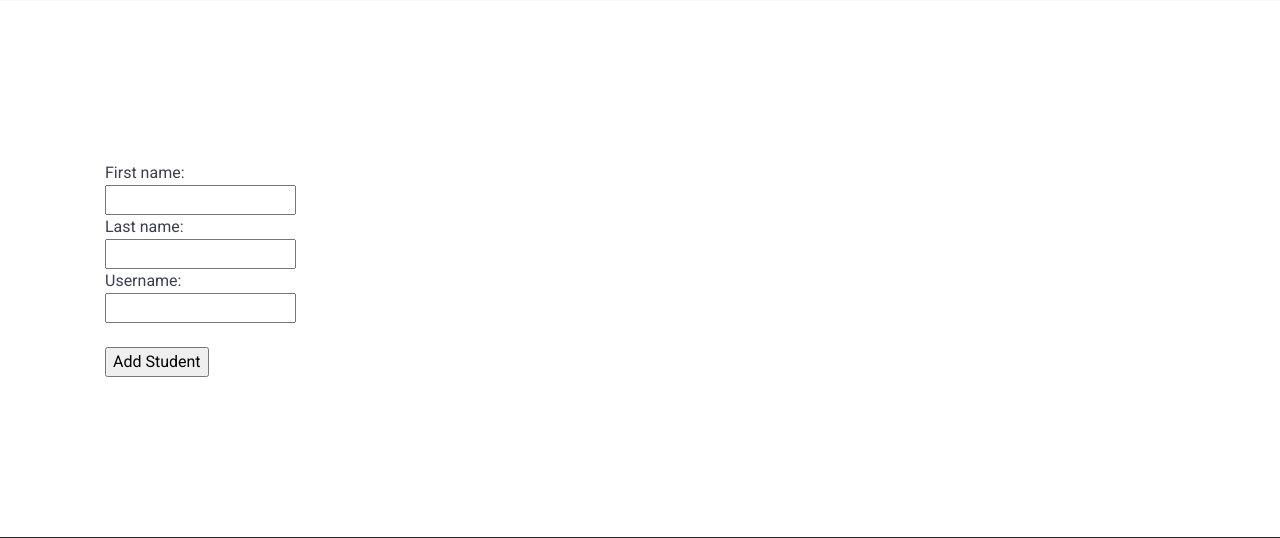
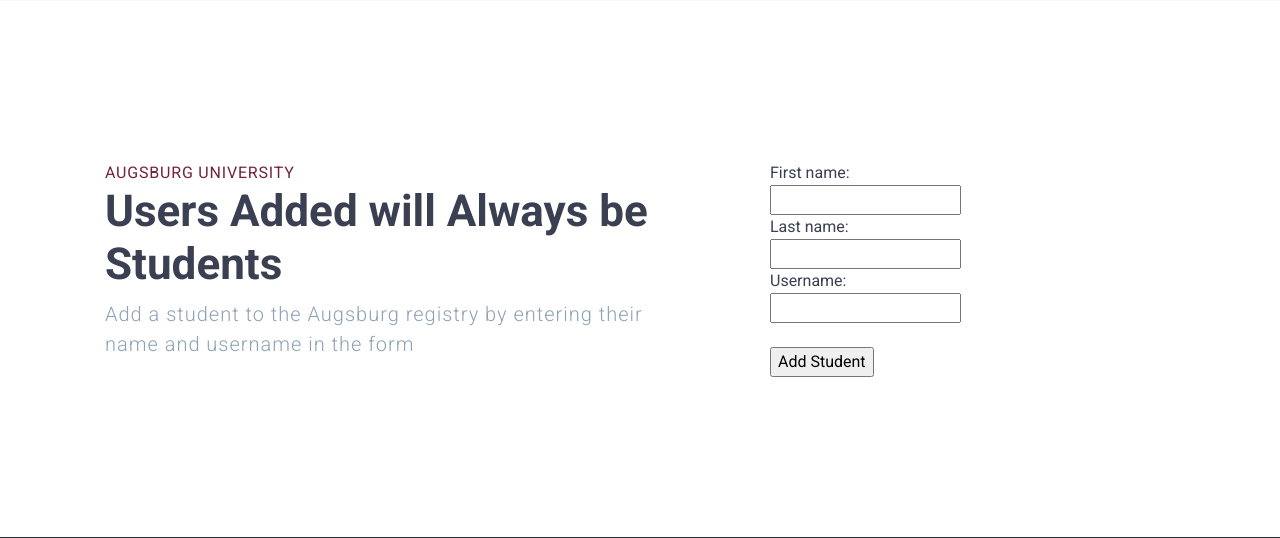
Before and after one commit to mullermm/SEProjOne, a PHP site: page /subpages_admin/add_student.php in a window 1280 px wide. Shown: the part 507-1045 px from the top of the page. Run offline with PHP 8.4, Linux system fonts and the light colour scheme; the visitor is signed in with stand-in values (Sample User, id 1); some libraries are stand-ins or nearby versions.

Commit message:
Add student page looks better, form works, password gets set to null for new users

```diff
--- a/subpages_admin/add_student.php
+++ b/subpages_admin/add_student.php
@@ -59,49 +59,50 @@
         <section id="addcourses">
             <div class="container">
                 <div class="row">
+
+
+
+                    <div class="col-md-7">
+                        <div class="content-box">
+                            <span>Augsburg University</span>
+                            <h2>Users Added will Always be Students</h2>
+                            <p>Add a student to the Augsburg registry by entering their name and username in the form</p>
+                        </div>
+                    </div>
+
+
                     <div class="col-md-5">
                         <div class="content-box">
 
 
+                            <script>
 
 
-
-
-                            <script>
-
                                 function verify() {
-                                    alert("New user added");
+                                    alert("New Student Added");
                                 }
 
                             </script>
 
 
-
-
                             <form action="../src/adduser.php" method="post">
                                 First name:<br>
-                                <input type="text" name="firstname" value="">
+                                <input id = "a" type="text" name="firstname" value="">
                                 <br>
                                 Last name:<br>
-                                <input type="text" name="lastname" value="">
+                                <input id = "b" type="text" name="lastname" value="">
                                 <br>
                                 Username:<br>
-                                <input type="text" name="username" value="">
+                                <input id = "c" type="text" name="username" value="">
                                 <br><br>
                                 <input onclick="verify()" type="submit" value="Add Student">
 
                             </form>
 
 
-
-
-
-
-
-
-
                         </div>
                     </div>
+
 
                 </div>
             </div>
```
Also changed, not shown: src/Augs_Users_Names.csv (line endings or trailing spaces).
